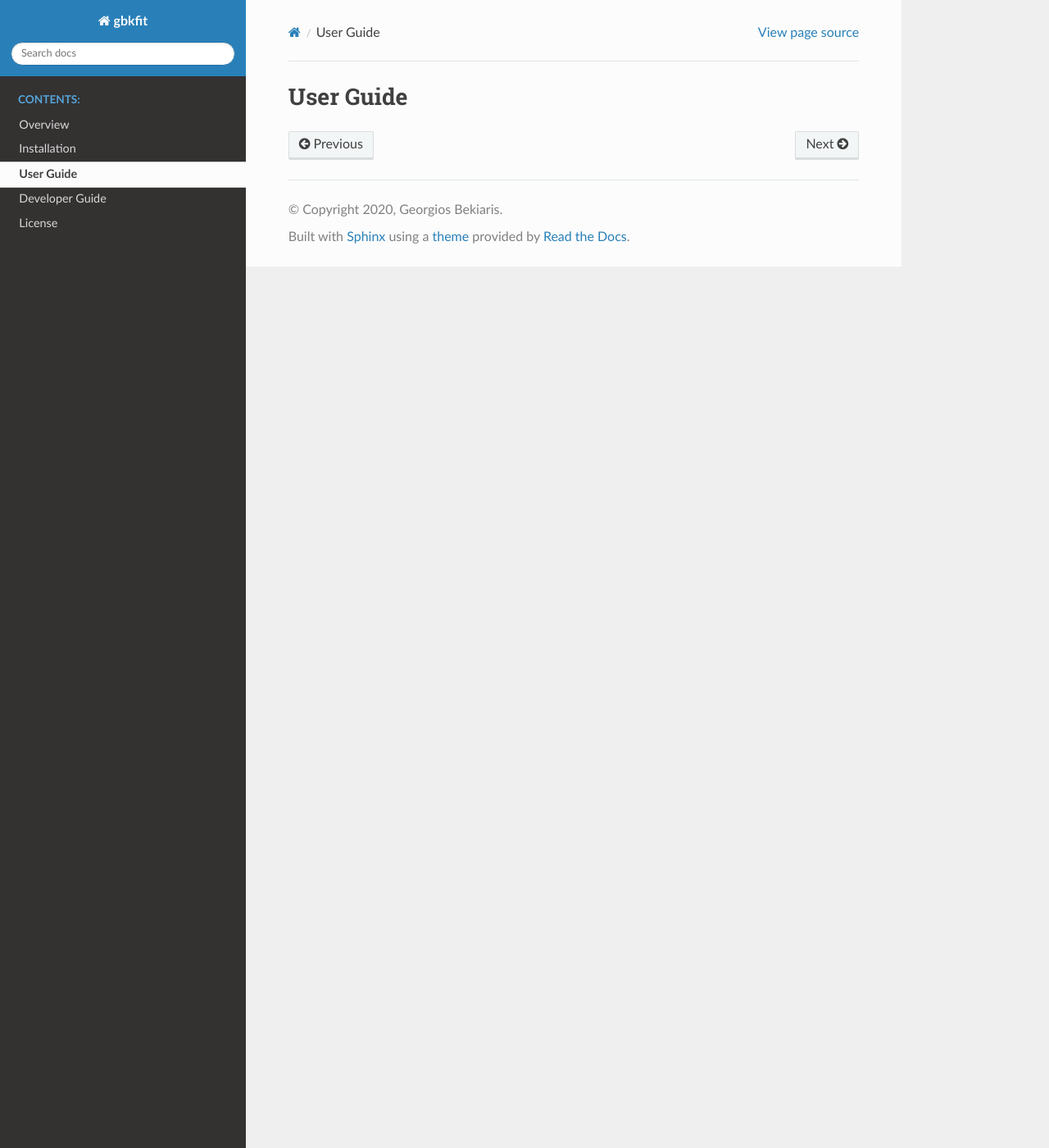
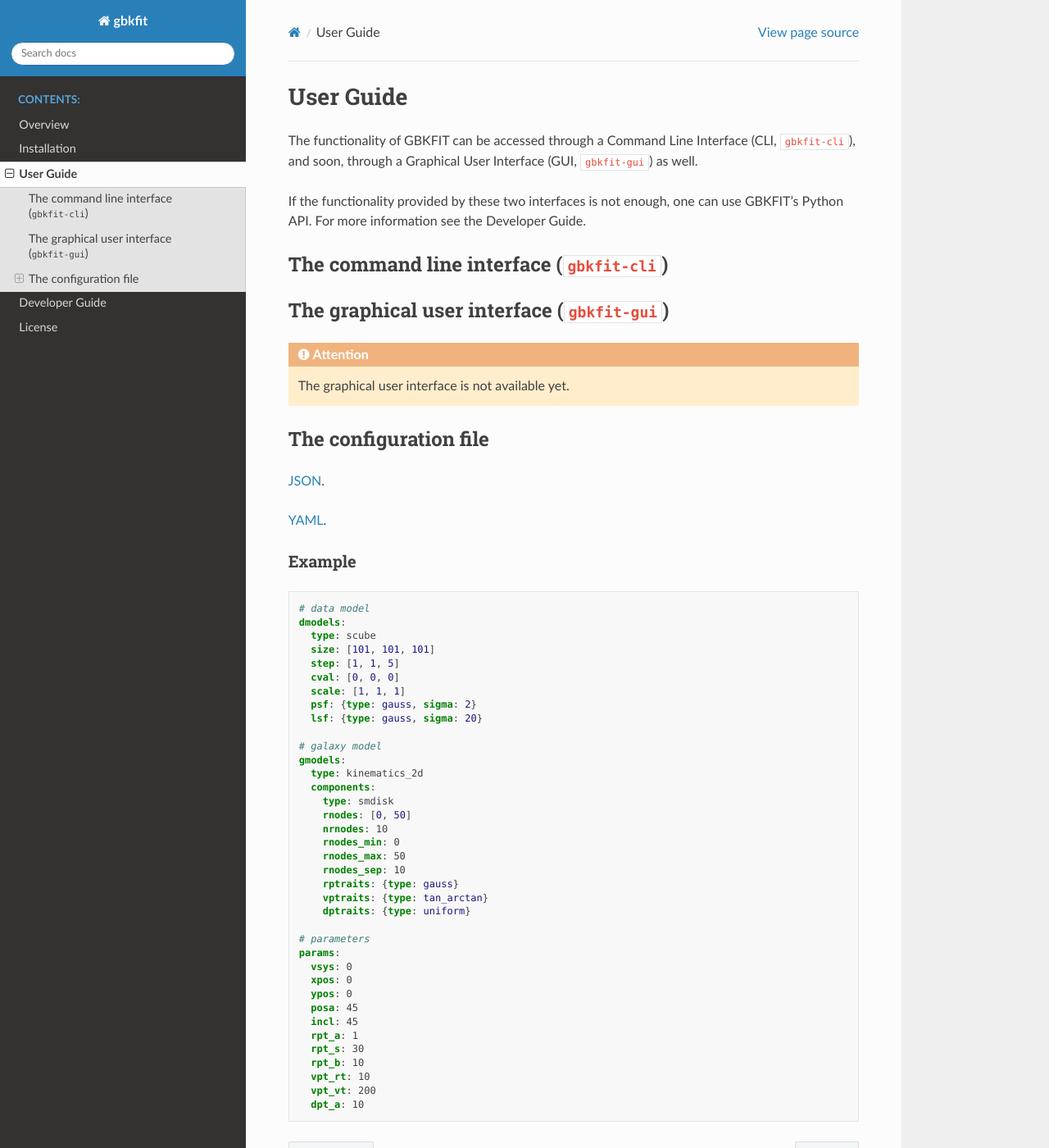
Before and after one commit to bek0s/gbkfit, a Sphinx documentation site: the page built from docs/source/usrguide.rst, in a window 1280 px wide and 1400 px high. Shown: the whole window at 82% size. Built offline with Sphinx 7.4.7 and the Read the Docs theme 2.0.0, drawn with Linux system fonts in a browser that asks for light colours.

Commit message:
docs: added somee documentation

```diff
--- a/docs/source/devguide.rst
+++ b/docs/source/devguide.rst
@@ -1,2 +1,6 @@
 Developer Guide
 ===============
+
+The Python API
+provides full access to all GBKFIT functionality and is recommended for users
+who want to build their own custom modelling pipelines.
--- a/docs/source/overview.rst
+++ b/docs/source/overview.rst
@@ -18,12 +18,14 @@ modelling codes, while also offering insane computational performance. The most
 important features of the software are listed below.
 
 - Fits models to images, spectral cubes, moment maps, and long-slit data.
+- Performs great with low-resolution observations by utilising supersampling
+  and supporting a wide variety of point and line spread functions.
 - Supports superpositions of various galaxy model geometries, including
   thin-disk, thick-disk, and tilted-ring models.
 - Supports a plethora of superimposed surface brightness, velocity,
   velocity dispersion, and optical depth functions.
-- Supports the most popular optimisation and sampling techniques, including
+- Utilises the most popular optimisation and sampling techniques, including
   Least-Squares minimisation, Swarm Intelligence, Markov Chain Monte Carlo,
   and Nested Sampling.
-- Supports multi-core CPUs and CUDA GPU accelerators on workstation,
+- Takes advantage of multi-core CPUs and CUDA GPU accelerators on workstation,
   distributed, and cloud computing environments.
--- a/docs/source/usrguide.rst
+++ b/docs/source/usrguide.rst
@@ -1,2 +1,68 @@
 User Guide
 ==========
+
+The functionality of GBKFIT can be accessed through a Command Line Interface
+(CLI, ``gbkfit-cli``), and soon, through a Graphical User Interface
+(GUI, ``gbkfit-gui``) as well.
+
+If the functionality provided by these two interfaces is not enough, one can
+use GBKFIT's Python API. For more information see the Developer Guide.
+
+The command line interface (``gbkfit-cli``)
+-------------------------------------------
+
+The graphical user interface (``gbkfit-gui``)
+---------------------------------------------
+
+.. attention::
+   The graphical user interface is not available yet.
+
+The configuration file
+----------------------
+
+`JSON <https://json.org>`_.
+
+`YAML <https://yaml.org>`_.
+
+Example
+^^^^^^^^^^^^^^^^^^^
+
+.. code-block:: yaml
+
+   # data model
+   dmodels:
+     type: scube
+     size: [101, 101, 101]
+     step: [1, 1, 5]
+     cval: [0, 0, 0]
+     scale: [1, 1, 1]
+     psf: {type: gauss, sigma: 2}
+     lsf: {type: gauss, sigma: 20}
+
+   # galaxy model
+   gmodels:
+     type: kinematics_2d
+     components:
+       type: smdisk
+       rnodes: [0, 50]
+       nrnodes: 10
+       rnodes_min: 0
+       rnodes_max: 50
+       rnodes_sep: 10
+       rptraits: {type: gauss}
+       vptraits: {type: tan_arctan}
+       dptraits: {type: uniform}
+
+   # parameters
+   params:
+     vsys: 0
+     xpos: 0
+     ypos: 0
+     posa: 45
+     incl: 45
+     rpt_a: 1
+     rpt_s: 30
+     rpt_b: 10
+     vpt_rt: 10
+     vpt_vt: 200
+     dpt_a: 10
```
